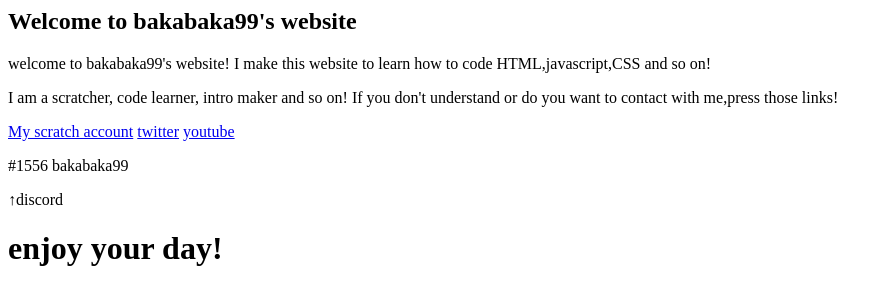
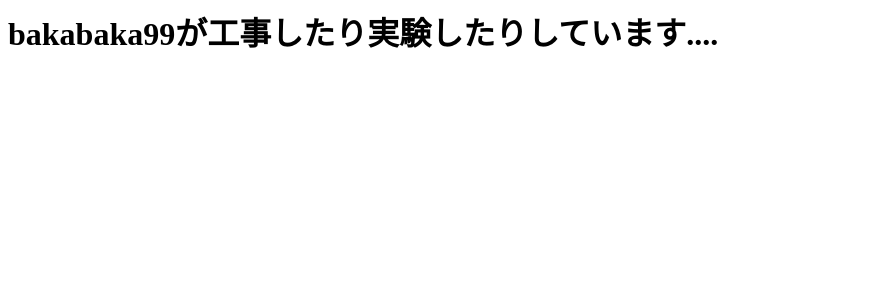
Before and after one commit to bakabaka99/test1, a plain HTML site: page index.html in a window 1280 px wide. Shown: the whole page, without its empty margins (0-892 px from the left). Drawn offline with Linux system fonts and the light colour scheme.

Commit message:
Update index.html

```diff
--- a/index.html
+++ b/index.html
@@ -1,14 +1,8 @@
 <html>
-<header>
-    <title>bakabaka99</title>
-</header>
-<h2>Welcome to bakabaka99's website</h2>
-<p>welcome to bakabaka99's website! I make this website to learn how to code HTML,javascript,CSS and so on! </p>
-<p>I am a scratcher, code learner, intro maker and so on! If you don't understand or do you want to contact with me,press those links!</p>
-<a href="https://scratch.mit.edu/users/bakabaka99/">My scratch account</a>
-<a href="https://twitter.com/idiotscratcher">twitter</a>
-<a href="https://www.youtube.com/channel/UC5aGy-FcX3H-ymaJcy4Ij3w">youtube</a>
-<p>#1556 bakabaka99</p>
-<p>↑discord</p>
-<h1>enjoy your day!</h1>
+    <head>
+    <title>bakabaka99のテストサイト</title>
+</head>
+<body>
+    <h1><strong>bakabaka99が工事したり実験したりしています....</strong></h1>
+</body>
 </html>
```
